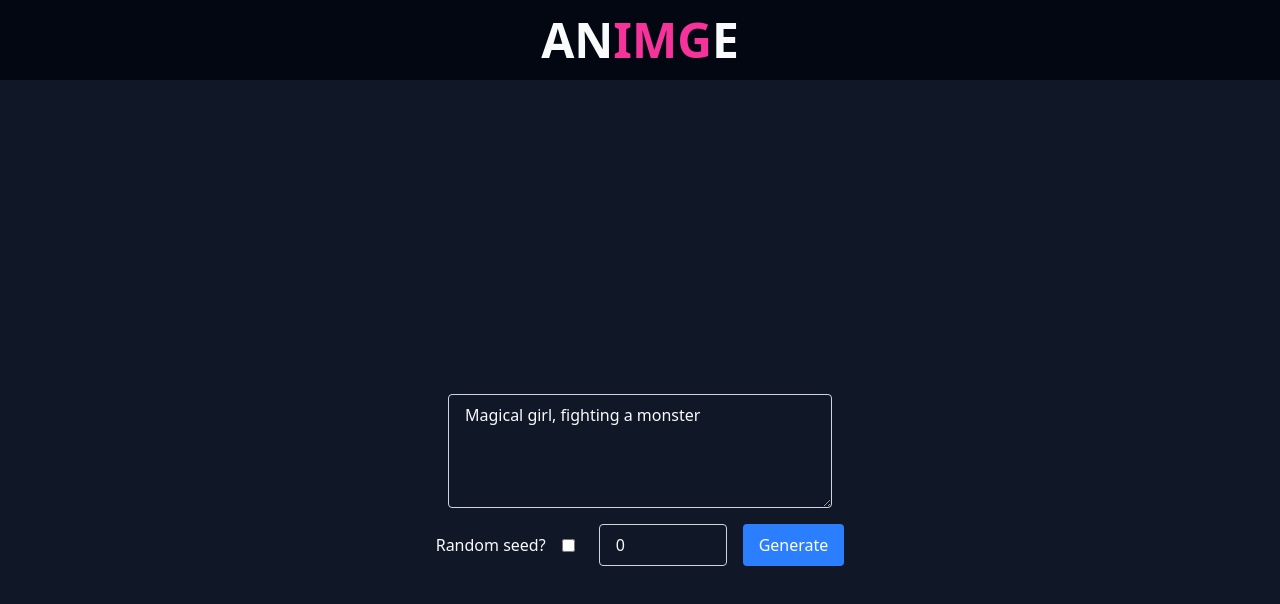
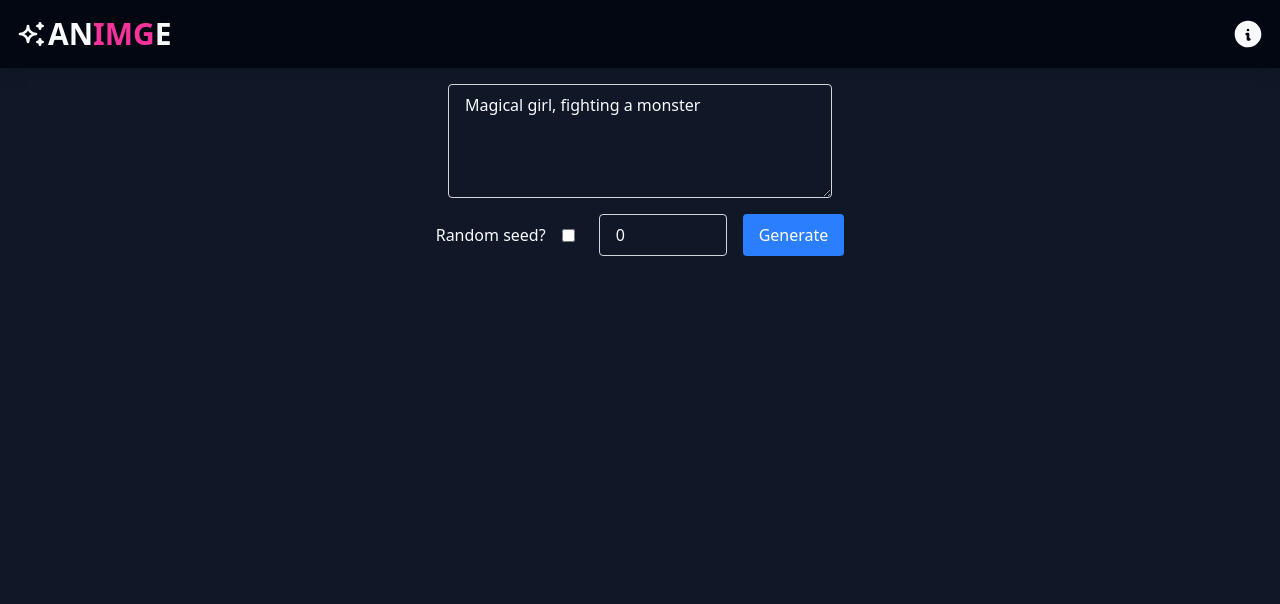
Before and after one commit to rowpacmal/animge, a React (Vite) app: page / in a window 1280 px wide. Shown: the top 604 px of the page. Built offline with nearby package versions, Linux system fonts and the light colour scheme.

Commit message:
Updated AppHeader.tsx ui component

```diff
--- a/src/App.tsx
+++ b/src/App.tsx
@@ -35,7 +35,7 @@ function App() {
     <>
       <AppHeader />
 
-      <main className='flex flex-col items-center justify-center h-screen gap-4'>
+      <main className='flex flex-col items-center max-w-[1280px] mx-auto justify-center gap-4'>
         {isGenerating && <p>Generating image...</p>}
         {errorMessage && <p className='text-red-500'>{errorMessage}</p>}
 
--- a/src/components/ui/AppHeader.tsx
+++ b/src/components/ui/AppHeader.tsx
@@ -1,10 +1,81 @@
+import { IconInfoCircleFilled, IconSparkles, IconX } from '@tabler/icons-react';
+import { useState } from 'react';
+
 function AppHeader() {
+  const [isInfoOpen, setIsInfoOpen] = useState(false);
+
   return (
-    <header className='flex justify-center items-center py-4 bg-gray-950'>
-      <h1 className='text-5xl font-bold uppercase select-none'>
-        An<span className='text-pink-500'>img</span>e
-      </h1>
-    </header>
+    <>
+      <header className='flex justify-between items-center p-4 bg-gray-950 w-full shadow-lg'>
+        <a className='flex items-center' href='/'>
+          <IconSparkles size={32} />
+
+          <h1 className='text-3xl font-bold uppercase select-none'>
+            An<span className='text-pink-500'>img</span>e
+          </h1>
+        </a>
+
+        <button
+          className='hover:text-pink-500 transition-colors'
+          type='button'
+          onClick={() => setIsInfoOpen(true)}
+        >
+          <IconInfoCircleFilled size={32} />
+        </button>
+      </header>
+
+      {isInfoOpen && (
+        <div className='absolute top-0 left-0 w-full h-full bg-gray-950/50 flex justify-center items-center z-50'>
+          <div className='bg-gray-950 p-4 rounded shadow-lg'>
+            <div className='flex justify-between items-center mb-4'>
+              <h2 className='text-2xl font-bold mb-2'>About</h2>
+
+              <button
+                type='button'
+                onClick={() => setIsInfoOpen(false)}
+                className='hover:text-pink-500 hover:scale-[105%] transition-all'
+              >
+                <IconX size={24} />
+              </button>
+            </div>
+
+            <p>
+              Animge is an AI image generator that uses the{' '}
+              <a
+                href='https://pollinations.ai'
+                target='_blank'
+                rel='noreferrer'
+              >
+                Pollinations AI API
+              </a>{' '}
+              to generate images based on text prompts.
+            </p>
+
+            <p>
+              The app is built with{' '}
+              <a
+                href='https://react.dev/'
+                target='_blank'
+                rel='noreferrer'
+                className='text-pink-500'
+              >
+                React
+              </a>{' '}
+              and{' '}
+              <a
+                href='https://tailwindcss.com/'
+                target='_blank'
+                rel='noreferrer'
+                className='text-pink-500'
+              >
+                Tailwind CSS
+              </a>
+              .
+            </p>
+          </div>
+        </div>
+      )}
+    </>
   );
 }
 
--- a/src/styles/index.css
+++ b/src/styles/index.css
@@ -3,3 +3,11 @@
 body {
   @apply bg-gray-900 text-gray-50;
 }
+
+button {
+  @apply cursor-pointer;
+}
+
+#root {
+  @apply min-h-screen w-screen flex flex-col items-center gap-4;
+}
```
